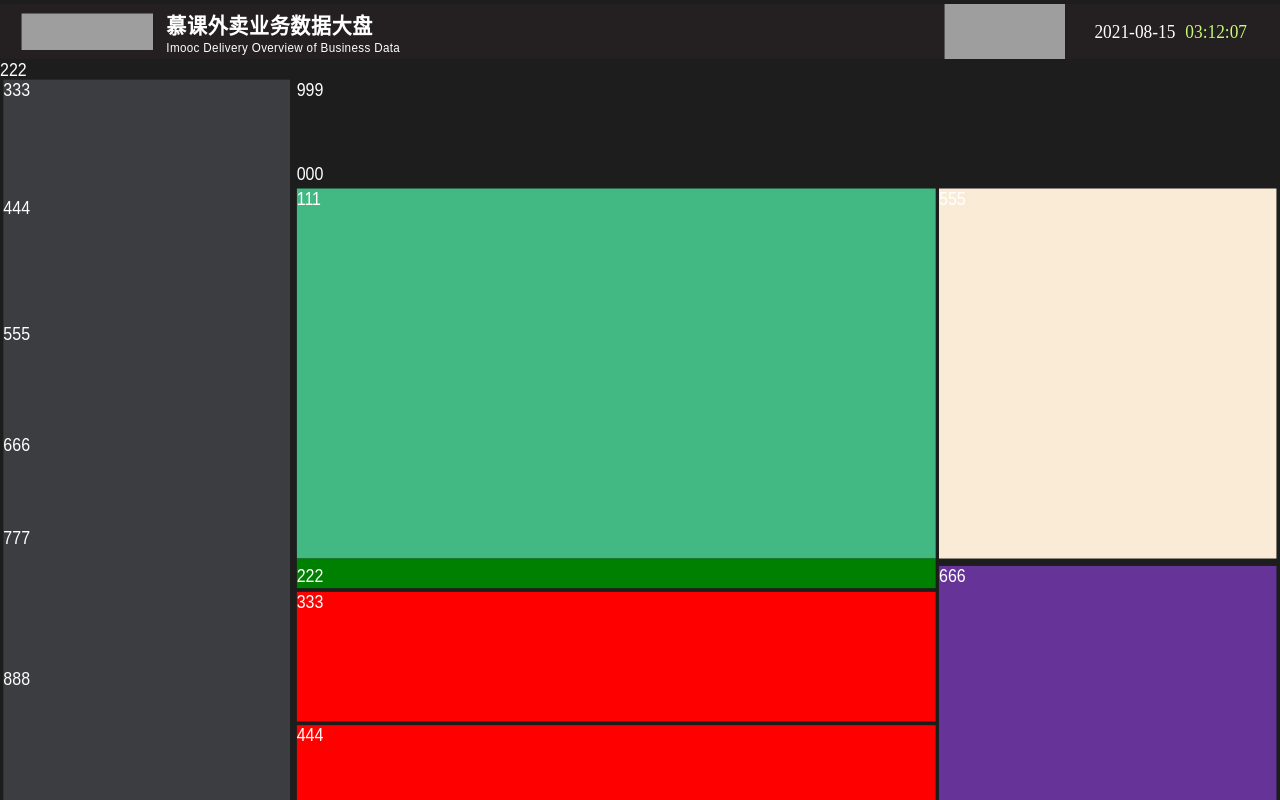
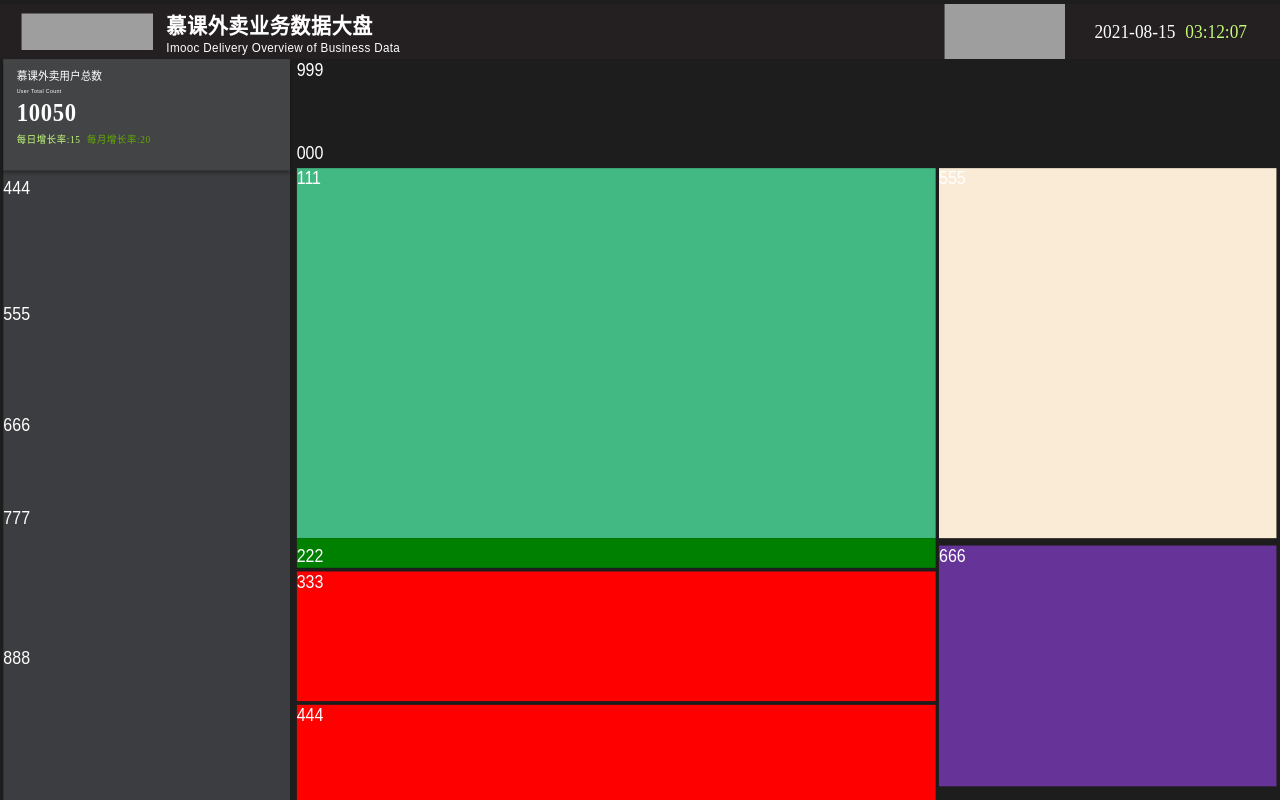
Before and after one commit to JoernLee/practice-datav-screen, a Vue app: page /#/ in a window 1280 px wide. Built offline with nearby package versions, Linux system fonts and the light colour scheme; grey boxes are pictures that could not be loaded.

Commit message:
feat:add basic TotalUser

```diff
--- /dev/null
+++ b/src/components/TotalUser/index.vue
@@ -0,0 +1,98 @@
+<template>
+  <div class="total-user">
+    <div class="title">慕课外卖用户总数</div>
+    <div class="sub-title">User Total Count</div>
+    <div class="total">
+      {{todayUser}}
+    </div>
+    <div class="percent-text">
+        <span class="percent-text-1">
+          每日增长率:{{growthLastDay}}
+        </span>
+      <span class="percent-text-2">
+        每月增长率:{{growthLastMonth}}
+        </span>
+    </div>
+  </div>
+</template>
+
+<script>
+
+  import { ref } from 'vue'
+
+  export default {
+    name: 'totalUser',
+    props: {
+      todayUser: Number,
+      growthLastDay: {
+        type: Number,
+        default: 0
+      },
+      growthLastMonth: {
+        type: Number,
+        default: 0
+      }
+    },
+    setup (props) {
+      const startVal = ref(0)
+      const startPercent = ref(0)
+      const startPercent2 = ref(0)
+      const updateStartVal = () => {
+        startVal.value = props.todayUser
+        startPercent.value = props.growthLastDay
+        startPercent2.value = props.growthLastMonth
+      }
+      return {
+        startVal,
+        startPercent,
+        startPercent2,
+        updateStartVal
+      }
+    }
+  }
+</script>
+
+<style lang="scss" scoped>
+  .total-user {
+    width: 100%;
+    height: 100%;
+    background: rgb(66, 68, 70);
+    box-shadow: 0 10px 10px rgba(0, 0, 0, .3);
+    padding: 20px 40px;
+    box-sizing: border-box;
+
+    .title {
+      font-size: 32px;
+    }
+
+    .sub-title {
+      font-size: 16px;
+      letter-spacing: 1px;
+      margin-top: 10px;
+    }
+
+    .total {
+      font-family: DIN;
+      font-size: 68px;
+      font-weight: bolder;
+      letter-spacing: 2px;
+      padding: 10px 0;
+    }
+
+    .percent-text {
+      font-size: 28px;
+      font-family: DIN;
+      letter-spacing: 2px;
+
+      .percent-text-1 {
+        color: rgb(197, 251, 121);
+      }
+
+      .percent-text-2 {
+        color: rgb(99, 169, 0);
+        margin-left: 10px;
+      }
+    }
+
+  }
+</style>
--- /dev/null
+++ b/src/hooks/useScreenData.js
@@ -0,0 +1,32 @@
+import { ref, onMounted, onUnmounted } from 'vue'
+
+// 解耦Home组件业务数据
+export default function () {
+  // 封装hooks来传递变量，vue2的state是必须维护在组件中，但是vue3则可以解耦
+  // 这样使用的组件，例如TotalUser组件只需要关注业务逻辑实现就行了
+  // 变量需要具有响应式能力（一变化就会刷新）,ref包一下
+  const todayUser = ref(10000)
+  const growthLastDay = ref(10)
+  const growthLastMonth = ref(15)
+
+  // 模拟数据变化
+  let task
+
+  onMounted(() => {
+    task = setInterval(() => {
+      todayUser.value = todayUser.value + 10
+      growthLastDay.value = growthLastDay.value + 1
+      growthLastMonth.value = growthLastMonth.value + 1
+    }, 1000)
+  })
+
+  onUnmounted(() => {
+    task && clearInterval(task)
+  })
+
+  return {
+    todayUser,
+    growthLastDay,
+    growthLastMonth
+  }
+}
--- a/src/views/Home.vue
+++ b/src/views/Home.vue
@@ -9,12 +9,16 @@
       <div class="header">
         <top-header/>
       </div>
-      <div class="separator">
-        222
-      </div>
+      <div class="separator-wrapper"/>
       <div class="center">
         <div class="left">
-          <div class="left1">333</div>
+          <div class="left1">
+            <total-user
+              :today-user="todayUser"
+              :growth-last-day="growthLastDay"
+              :growth-last-month="growthLastMonth"
+            />
+          </div>
           <div class="left2">444</div>
           <div class="left3">555</div>
           <div class="left4">666</div>
@@ -45,13 +49,16 @@
 
 <script>
   import { ref, onMounted } from 'vue'
+  import useScreenData from '../hooks/useScreenData'
   import ImoocLoading from '../components/ImoocLoading'
   import ImoocContainer from '../components/Container'
   import TopHeader from '../components/TopHeader/index'
+  import TotalUser from '../components/TotalUser/index'
 
   export default {
     name: 'Home',
     components: {
+      TotalUser,
       TopHeader,
       ImoocContainer,
       ImoocLoading
@@ -66,8 +73,13 @@
         }, 1000)
       })
 
+      const screenData = useScreenData()
+      console.log(useScreenData)
+
       return {
-        loading
+        loading,
+        // 统一通过hook拿到业务数据
+        ...screenData
       }
     }
   }
@@ -96,6 +108,7 @@
 
       .separator-wrapper {
         height: 10px;
+        background: rgb(92, 88, 89);
       }
 
       .center {
```
Also changed, not shown: src/components/HelloWorld.vue (deleted, +0 -60 lines).
